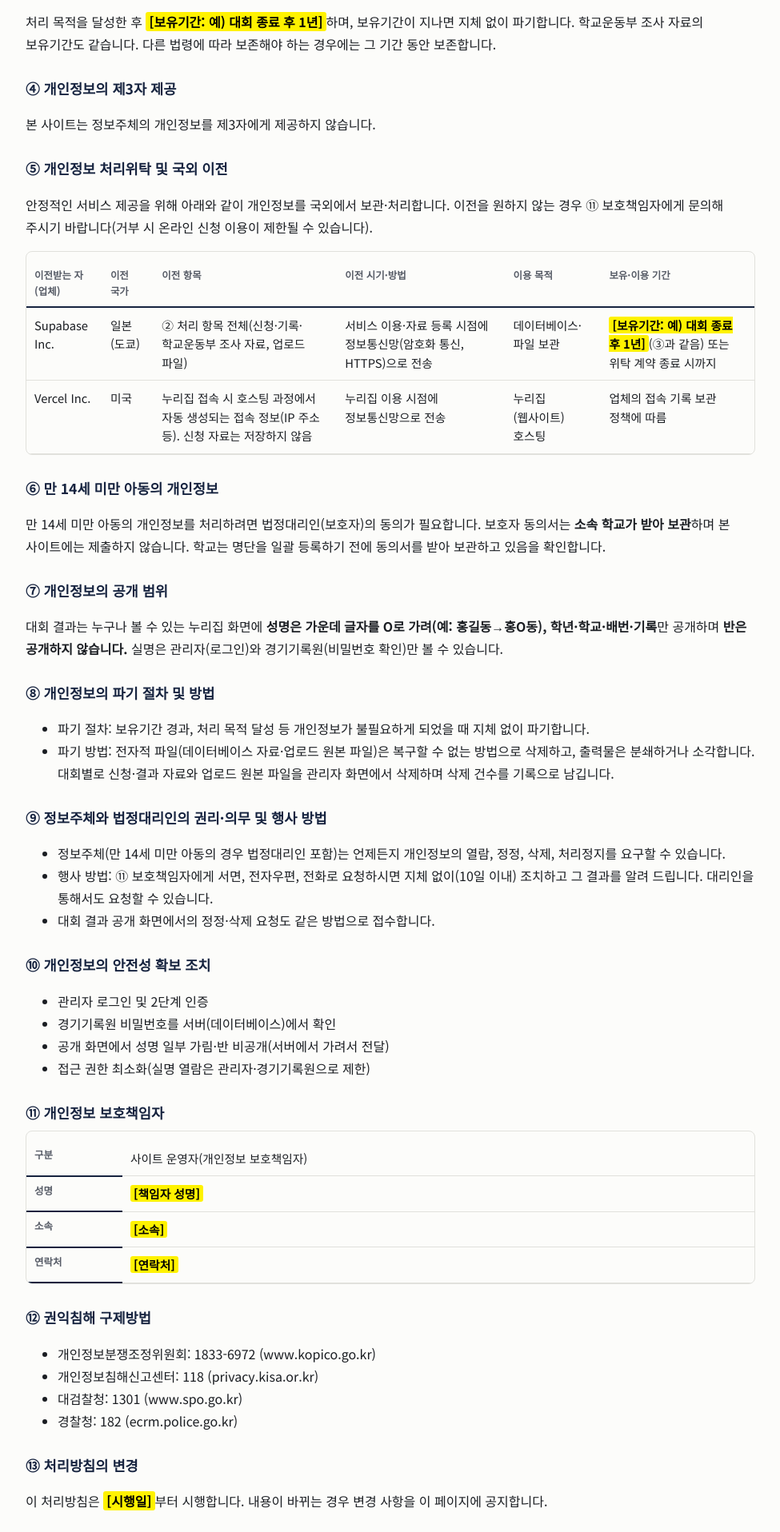
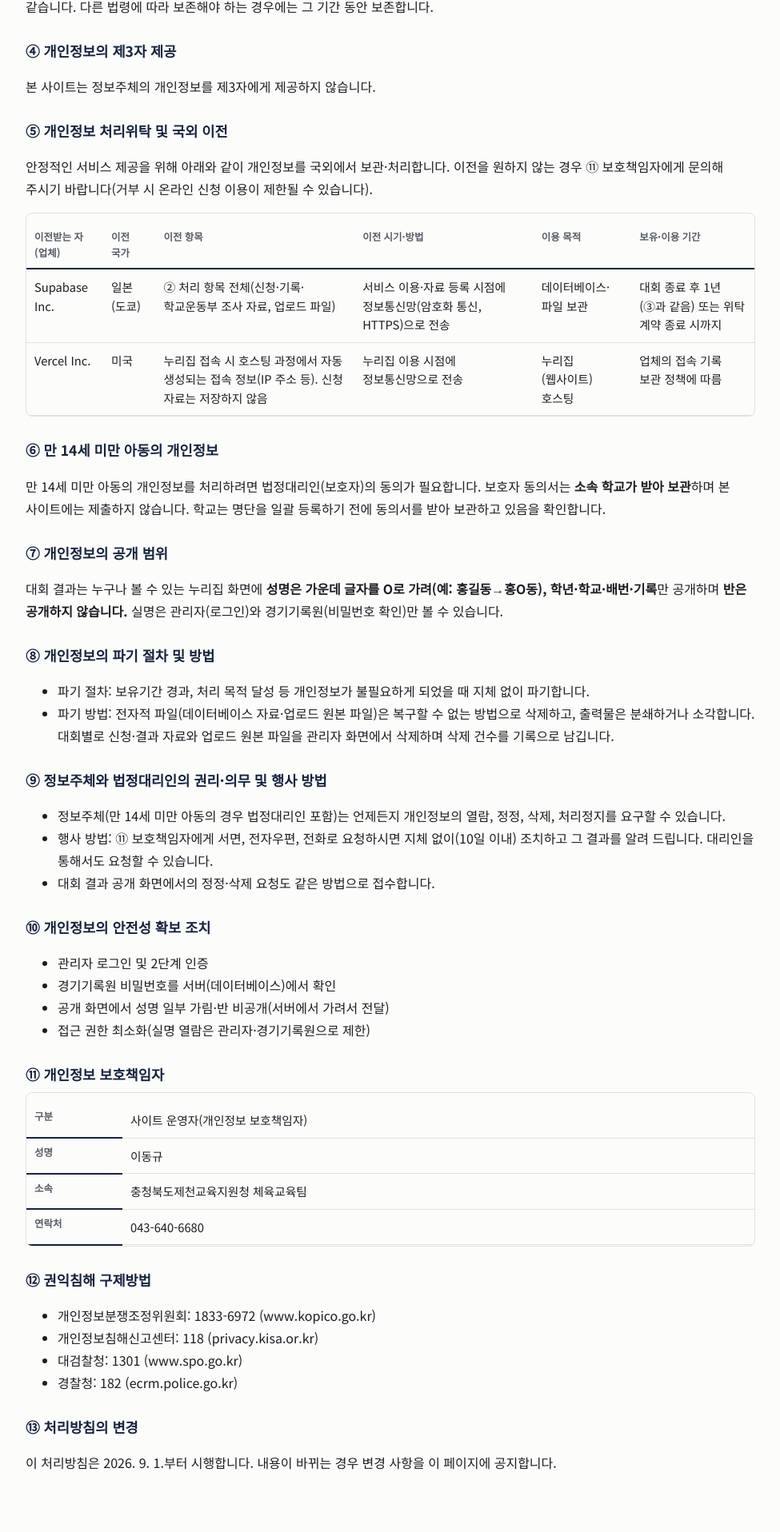
Before and after one commit to lskylsay/-, a plain HTML site: page privacy.html in a window 1280 px wide. Shown: the part 881-2797 px from the top of the page at 80% size, without its empty margins (152-1127 px from the left). Drawn offline with Linux system fonts and the light colour scheme.

Commit message:
개인정보 처리방침: 보유기간·보호책임자·시행일 확정값 반영
Co-Authored-By: Claude Sonnet 5.5 <noreply@anthropic.com>
Claude-Session: https://claude.ai/code/session_01J2DMDfkGirq65MHLUMbqyb

```diff
--- a/privacy.html
+++ b/privacy.html
@@ -34,7 +34,6 @@
 
     <div class="privacy-doc" style="margin-top:20px;">
     <p>마이스포츠클럽(이하 '본 사이트')은 학교체육 활성화를 위한 학교스포츠클럽·체육대회 운영과 제천 관내 학교운동부 현황 안내를 위하여 「개인정보 보호법」에 따라 아래와 같이 개인정보를 처리하고, 정보주체의 권리를 보호하기 위해 이 처리방침을 정합니다.</p>
-    <p class="sub">※ 노란색으로 표시된 [ ] 부분은 운영자가 확정해 채울 자리입니다.</p>
 
     <h3>① 개인정보의 처리 목적</h3>
     <ul>
@@ -50,7 +49,7 @@
     <p>※ 본 사이트는 접속 IP 주소를 신청 정보로 수집·저장하지 않습니다. 다만 누리집 호스팅·서버 운영 과정에서 접속 기록이 자동으로 생성될 수 있습니다.</p>
 
     <h3>③ 개인정보의 처리 및 보유 기간</h3>
-    <p>처리 목적을 달성한 후 <span class="ph">[보유기간: 예) 대회 종료 후 1년]</span>하며, 보유기간이 지나면 지체 없이 파기합니다. 학교운동부 조사 자료의 보유기간도 같습니다. 다른 법령에 따라 보존해야 하는 경우에는 그 기간 동안 보존합니다.</p>
+    <p>처리 목적을 달성한 후 <strong>대회 종료 후 1년간</strong> 보관하며, 보유기간이 지나면 지체 없이 파기합니다. 학교운동부 조사 자료의 보유기간도 같습니다. 다른 법령에 따라 보존해야 하는 경우에는 그 기간 동안 보존합니다.</p>
 
     <h3>④ 개인정보의 제3자 제공</h3>
     <p>본 사이트는 정보주체의 개인정보를 제3자에게 제공하지 않습니다.</p>
@@ -58,7 +57,7 @@
     <h3>⑤ 개인정보 처리위탁 및 국외 이전</h3>
     <p>안정적인 서비스 제공을 위해 아래와 같이 개인정보를 국외에서 보관·처리합니다. 이전을 원하지 않는 경우 ⑪ 보호책임자에게 문의해 주시기 바랍니다(거부 시 온라인 신청 이용이 제한될 수 있습니다).</p>
     <div class="ts-scroll"><table class="result-table"><thead><tr><th>이전받는 자(업체)</th><th>이전 국가</th><th>이전 항목</th><th>이전 시기·방법</th><th>이용 목적</th><th>보유·이용 기간</th></tr></thead><tbody>
-      <tr><td>Supabase Inc.</td><td>일본(도쿄)</td><td>② 처리 항목 전체(신청·기록·학교운동부 조사 자료, 업로드 파일)</td><td>서비스 이용·자료 등록 시점에 정보통신망(암호화 통신, HTTPS)으로 전송</td><td>데이터베이스·파일 보관</td><td><span class="ph">[보유기간: 예) 대회 종료 후 1년]</span>(③과 같음) 또는 위탁 계약 종료 시까지</td></tr>
+      <tr><td>Supabase Inc.</td><td>일본(도쿄)</td><td>② 처리 항목 전체(신청·기록·학교운동부 조사 자료, 업로드 파일)</td><td>서비스 이용·자료 등록 시점에 정보통신망(암호화 통신, HTTPS)으로 전송</td><td>데이터베이스·파일 보관</td><td>대회 종료 후 1년(③과 같음) 또는 위탁 계약 종료 시까지</td></tr>
       <tr><td>Vercel Inc.</td><td>미국</td><td>누리집 접속 시 호스팅 과정에서 자동 생성되는 접속 정보(IP 주소 등). 신청 자료는 저장하지 않음</td><td>누리집 이용 시점에 정보통신망으로 전송</td><td>누리집(웹사이트) 호스팅</td><td>업체의 접속 기록 보관 정책에 따름</td></tr>
     </tbody></table></div>
 
@@ -92,9 +91,9 @@
     <h3>⑪ 개인정보 보호책임자</h3>
     <div class="ts-scroll"><table class="result-table"><tbody>
       <tr><th style="width:120px;">구분</th><td>사이트 운영자(개인정보 보호책임자)</td></tr>
-      <tr><th>성명</th><td><span class="ph">[책임자 성명]</span></td></tr>
-      <tr><th>소속</th><td><span class="ph">[소속]</span></td></tr>
-      <tr><th>연락처</th><td><span class="ph">[연락처]</span></td></tr>
+      <tr><th>성명</th><td>이동규</td></tr>
+      <tr><th>소속</th><td>충청북도제천교육지원청 체육교육팀</td></tr>
+      <tr><th>연락처</th><td>043-640-6680</td></tr>
     </tbody></table></div>
 
     <h3>⑫ 권익침해 구제방법</h3>
@@ -106,7 +105,7 @@
     </ul>
 
     <h3>⑬ 처리방침의 변경</h3>
-    <p>이 처리방침은 <span class="ph">[시행일]</span>부터 시행합니다. 내용이 바뀌는 경우 변경 사항을 이 페이지에 공지합니다.</p>
+    <p>이 처리방침은 2026. 9. 1.부터 시행합니다. 내용이 바뀌는 경우 변경 사항을 이 페이지에 공지합니다.</p>
     </div>
   </div>
 </section>
```
Also changed, not shown: apply.html (+2 -2 lines), 3 other files.
